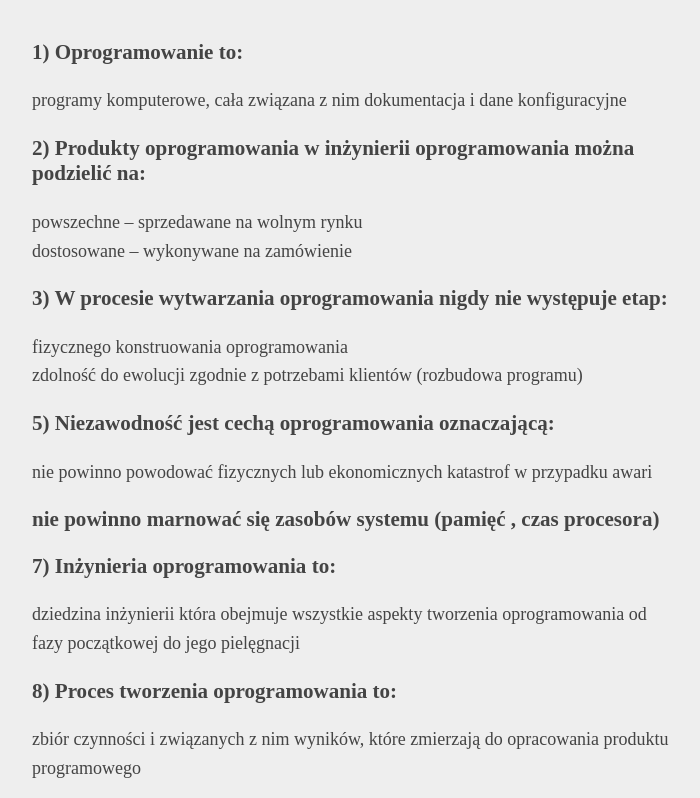
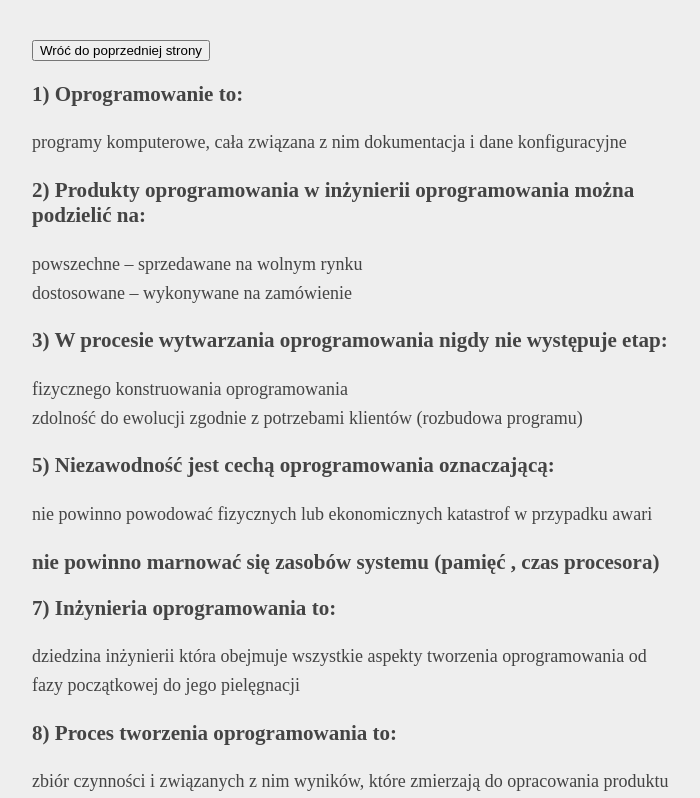
Before and after one commit to Detal73/strona-www, a plain HTML site: page IOWyklad.html in a window 1280 px wide. Shown: the top 798 px of the page, without its empty margins (283-983 px from the left). Drawn offline with Linux system fonts and the light colour scheme.

Commit message:
Add files via upload

```diff
--- a/IOWyklad.html
+++ b/IOWyklad.html
@@ -23,6 +23,8 @@
 
 
 <body>
+
+	<button onclick="history.back()">Wróć do poprzedniej strony</button>
 
 	<p>
 	<h3>1) Oprogramowanie to:  </h3>
```
Also changed, not shown: PNWyklad.html (+2 -0 lines).
